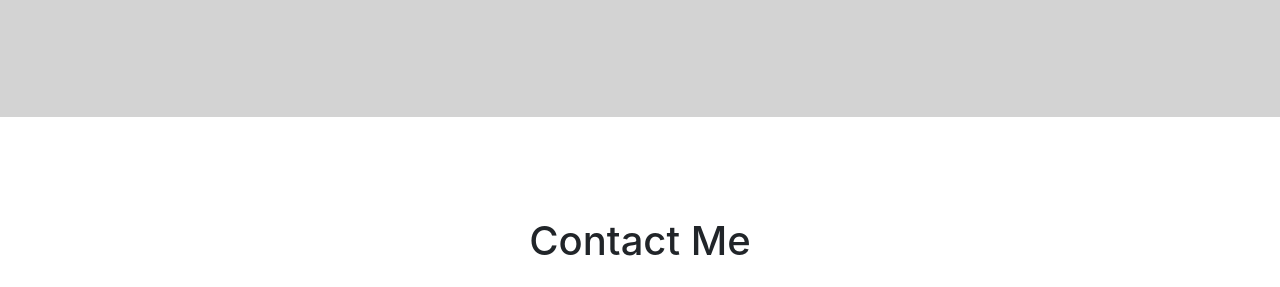
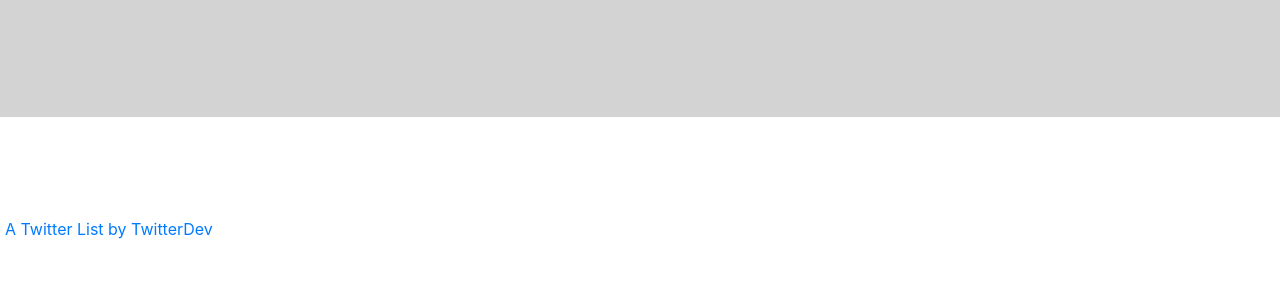
Before and after one commit to 2asato/port2, a plain HTML site: page index.html in a window 1280 px wide. Shown: the part 2521-2808 px from the top of the page. Drawn offline with nearby package versions, Linux system fonts and the light colour scheme.

Commit message:
added twitter timeline section

```diff
--- a/index.html
+++ b/index.html
@@ -317,6 +317,13 @@
     </div>
     <!-- skills end -->
 
+    <!-- twitter -->
+    <a id="twitter"></a>
+    <div class="container-fluid" id="twitter-container">
+<a class="twitter-timeline" href="https://twitter.com/aarongsato" data-width="300" data-height="300">A Twitter List by TwitterDev</a> <script async src="https://platform.twitter.com/widgets.js" charset="utf-8"></script>
+    </div>
+    <!-- twitter end -->
+
     <!-- contact -->
     <a id="contact"></a>
     <div class="container-fluid" id="contact-container">
--- a/style.css
+++ b/style.css
@@ -79,11 +79,11 @@ body {
   background-color: black;
 }
 
-#about-container, #projects-container, #skills-container, #contact-container{
+#about-container, #projects-container, #skills-container, #twitter-container, #contact-container{
   padding: 100px 5px;
 }
 
-#about-container, #skills-container {
+#about-container, #skills-container, #contact-container {
   background-color: lightgrey;
 }
 
```
